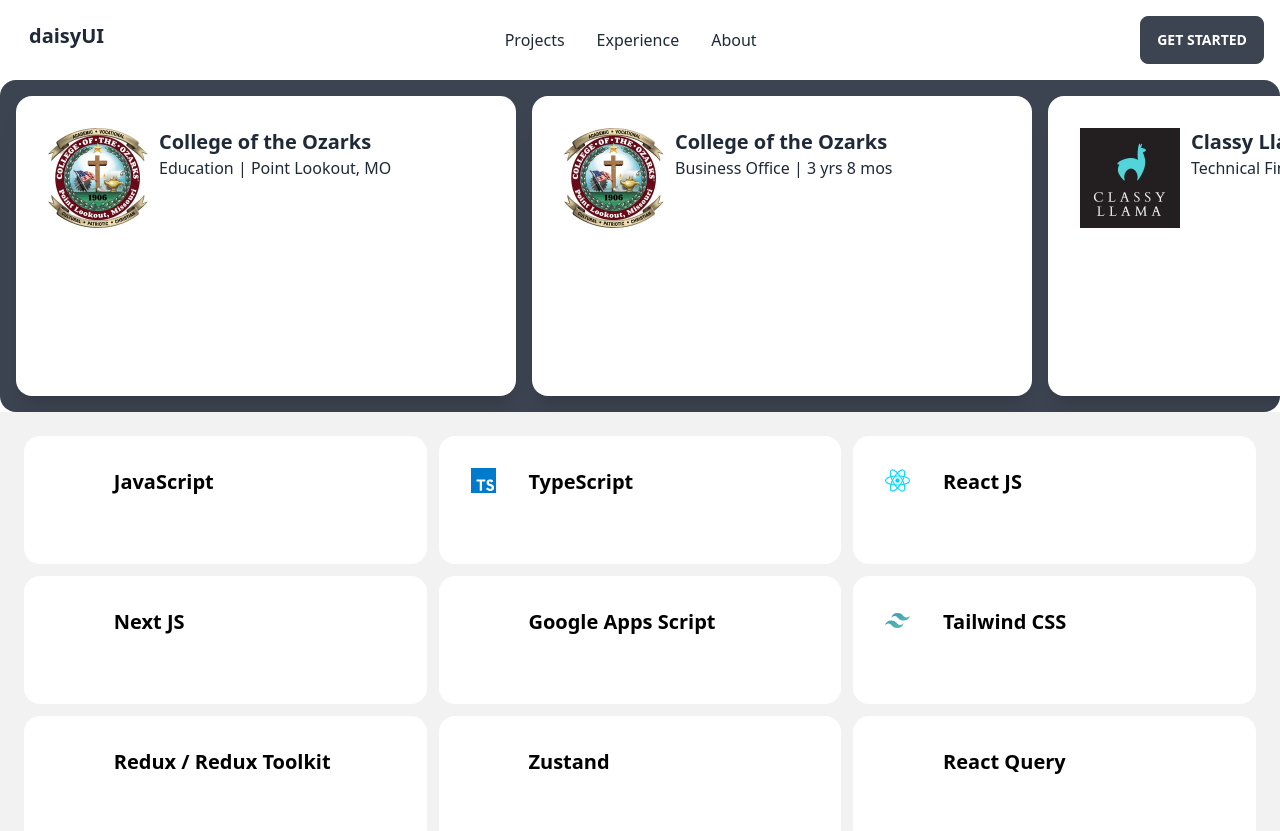
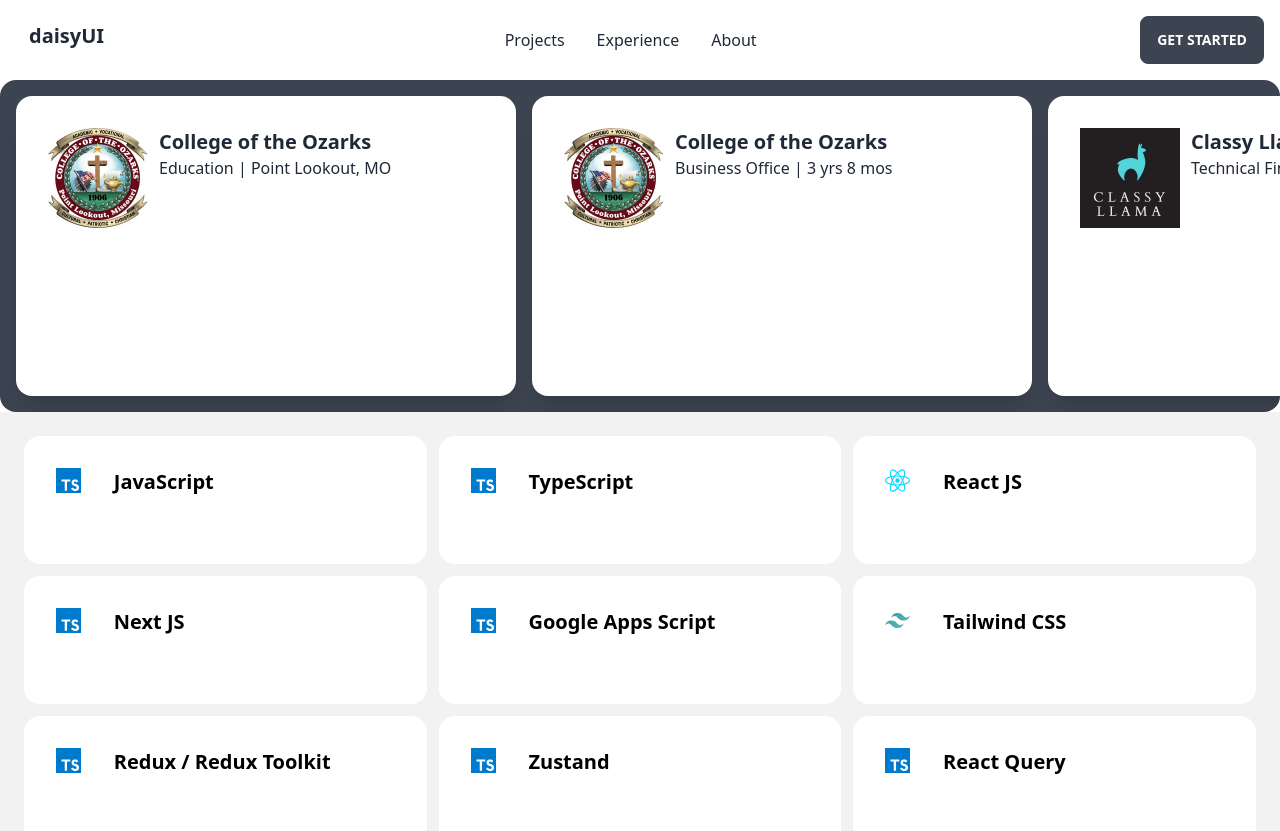
Before and after one commit to lukedsharon/Portfolio, a Next.js app: page /experience in a window 1280 px wide. Shown: the top 831 px of the page. Built offline with nearby package versions, Linux system fonts and the light colour scheme.

Commit message:
Fixed build errors.

```diff
--- a/src/components/base/TechExperience.tsx
+++ b/src/components/base/TechExperience.tsx
@@ -1,5 +1,3 @@
-import { faPlus } from "@fortawesome/free-solid-svg-icons";
-import { FontAwesomeIcon } from "@fortawesome/react-fontawesome";
 import React from "react";
 import TypescriptIcon from "../../../public/logos/typescriptlang-icon.svg";
 import ReactIcon from "../../../public/logos/reactjs-icon.svg";
@@ -11,7 +9,7 @@ import Image from "next/image";
 const TECH_EXPERIENCE = [
   {
     name: "JavaScript",
-    icon: <FontAwesomeIcon icon={faPlus} />,
+    icon: <Image src={TypescriptIcon} alt="asdf" width={25} />,
 
     years: 3,
   },
@@ -29,13 +27,13 @@ const TECH_EXPERIENCE = [
   },
   {
     name: "Next JS",
-    icon: <FontAwesomeIcon icon={faPlus} />,
+    icon: <Image src={TypescriptIcon} alt="asdf" width={25} />,
 
     years: 1,
   },
   {
     name: "Google Apps Script",
-    icon: <FontAwesomeIcon icon={faPlus} />,
+    icon: <Image src={TypescriptIcon} alt="asdf" width={25} />,
 
     years: 1,
   },
@@ -47,23 +45,23 @@ const TECH_EXPERIENCE = [
   },
   {
     name: "Redux / Redux Toolkit",
-    icon: <FontAwesomeIcon icon={faPlus} />,
+    icon: <Image src={TypescriptIcon} alt="asdf" width={25} />,
 
     years: 1,
   },
   {
     name: "Zustand",
-    icon: <FontAwesomeIcon icon={faPlus} />,
+    icon: <Image src={TypescriptIcon} alt="asdf" width={25} />,
   },
   {
     name: "React Query",
-    icon: <FontAwesomeIcon icon={faPlus} />,
+    icon: <Image src={TypescriptIcon} alt="asdf" width={25} />,
 
     years: 1,
   },
   {
     name: "3rd Party APIs",
-    icon: <FontAwesomeIcon icon={faPlus} />,
+    icon: <Image src={TypescriptIcon} alt="asdf" width={25} />,
 
     years: 2,
   },
--- a/src/pages/index.tsx
+++ b/src/pages/index.tsx
@@ -1,6 +1,7 @@
 import MainLayout from "@/components/layouts/MainLayout";
 import ProfileImage from "../../public/images/profile_image.jpeg";
 import Image from "next/image";
+import React from "react";
 
 export default function Home() {
   return (
--- a/src/pages/projects/index.tsx
+++ b/src/pages/projects/index.tsx
@@ -4,7 +4,6 @@ import React from "react";
 import LedgerlyLogo from "../../../public/images/ledgerly_logo.jpeg";
 import ConGeniusLogo from "../../../public/images/congenius_logo.png";
 import PlandaBudgetImage from "../../../public/images/planda_budget_image.png";
-
 function index() {
   return (
     <MainLayout>
```
